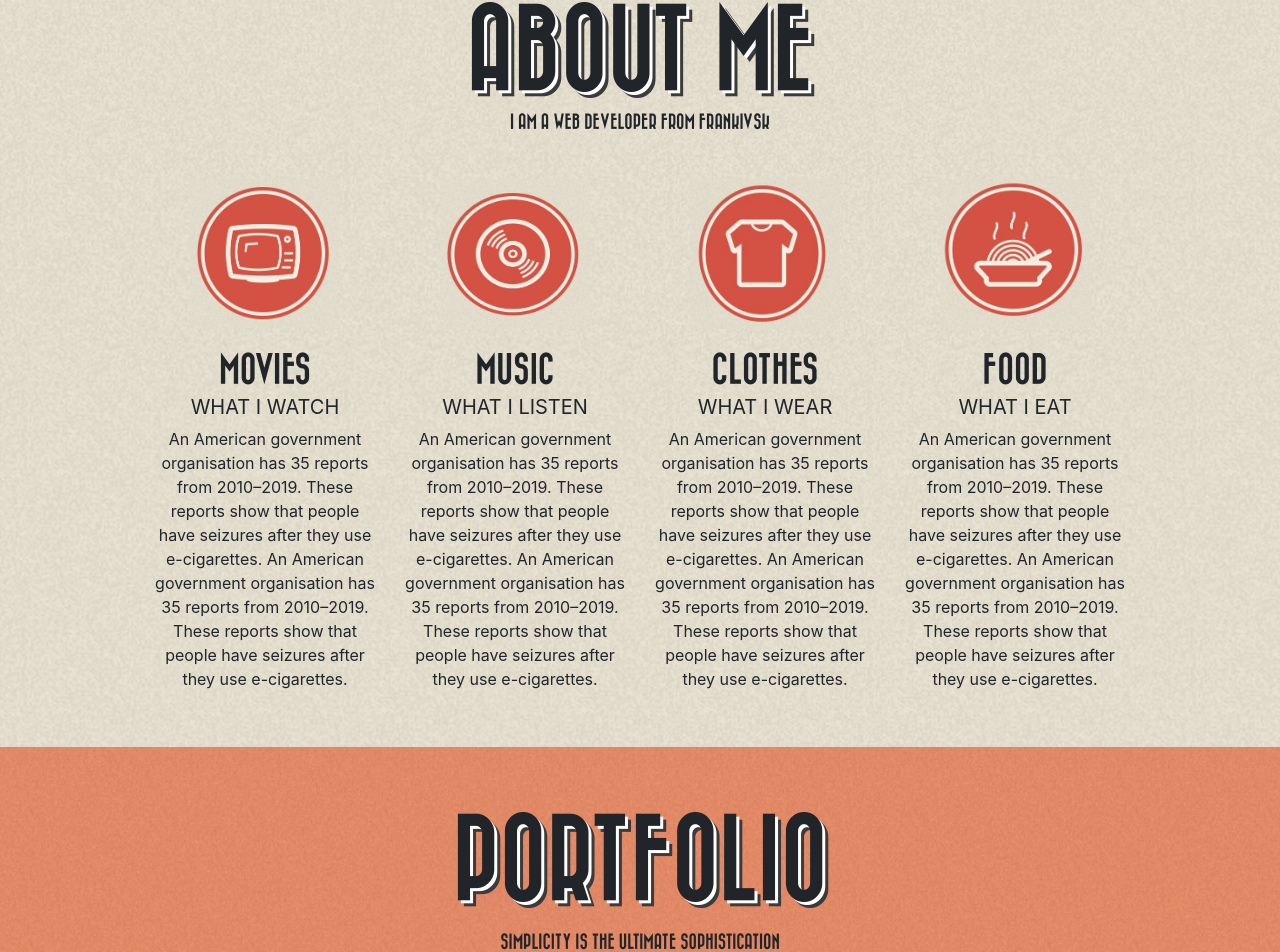
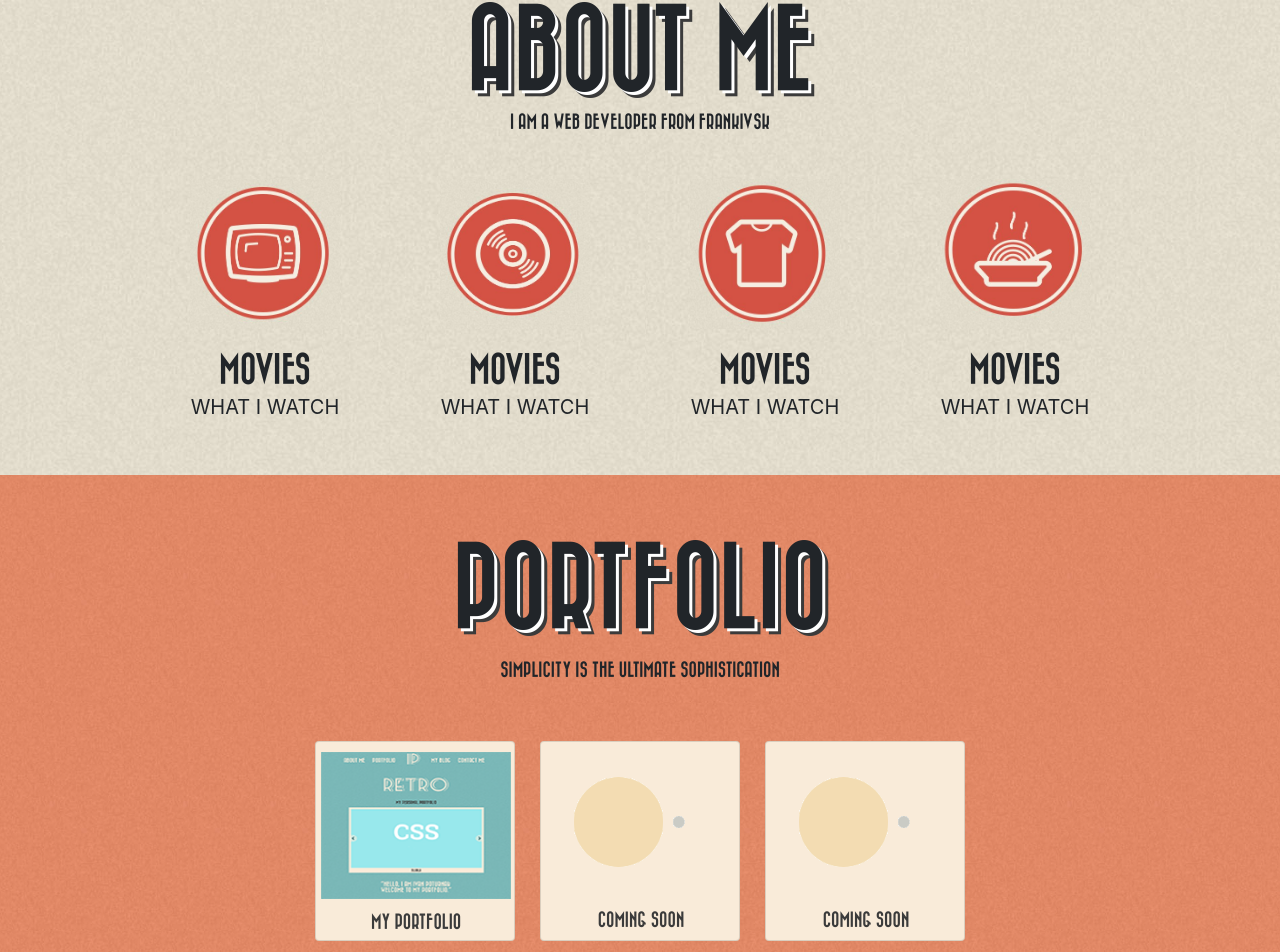
Before and after one commit to Pe4eH6ko/ReactStudy, a React (Create React App) app: page / in a window 1280 px wide. Shown: the part 847-1799 px from the top of the page. Built offline with nearby package versions, Linux system fonts and the light colour scheme.

Commit message:
make aboutme-makeTextMethod

```diff
--- a/src/Aboutme/Aboutme.js
+++ b/src/Aboutme/Aboutme.js
@@ -1,7 +1,27 @@
 import React from 'react';
 import "./Aboutme.scss";
+import $ from 'jquery';
+
 
 class Aboutme extends React.Component{
+    constructor(props){
+        super(props);
+        this.makeText = this.makeText.bind(this);
+        this.state = {
+            elements:[
+                {divClass:'col-md-3 about-column', imgClass:'about-image', src:require('./img/movies.png'), alt:'movies', text:'"./text/movies.txt"'},
+                {divClass:'col-md-3 about-column', imgClass:'about-image', src:require('./img/music.png'), alt:'music', text:'"./text/music.txt"'},
+                {divClass:'col-md-3 about-column', imgClass:'about-image', src:require('./img/clothes.png'), alt:'clothes', text:'"./text/movies.txt"'},
+                {divClass:'col-md-3 about-column', imgClass:'about-image', src:require('./img/food.png'), alt:'food', text:'"./text/movies.txt"'}
+            ]
+        }
+    }
+    componentDidMount(){
+        this.setState({elements: this.state.elements});
+    }
+    makeText(fileAdress){
+
+    }
     render(){
         return(
             <div className = "aboutPart">
@@ -11,16 +31,15 @@ class Aboutme extends React.Component{
                 </div>
                 <div className="container aboutText">
                     <div className="row parts">
-                        <div className="col-md-3 about-column">
-                            <img className="about-image" src={require('./img/movies.png')} alt="movies"></img>
-                            <h2>MOVIES</h2>
-                            <h5>WHAT I WATCH</h5>
-                            <p>An American government organisation has 35 reports from 2010–2019.
-                                These reports show that people have seizures after they use e-cigarettes.
-                                An American government organisation has 35 reports from 2010–2019.
-                                These reports show that people have seizures after they use e-cigarettes.</p>
-                        </div>
-                        <div className="col-md-3 about-column">
+                        {this.state.elements.map((div,i) =>
+                            <div className={div.divClass} key={i}>
+                                <img className={div.imgClass} src={div.src} alt={div.alt}></img>
+                                <h2>MOVIES</h2>
+                                <h5>WHAT I WATCH</h5>
+                                <p className='text'>{this.makeText(div.text)}</p>
+                            </div>
+                        )}
+                        {/* <div className="col-md-3 about-column">
                             <img className="about-image" src={require('./img/music.png')} alt="music"></img>
                             <h2>MUSIC</h2>
                             <h5>WHAT I LISTEN</h5>
@@ -46,7 +65,7 @@ class Aboutme extends React.Component{
                                 These reports show that people have seizures after they use e-cigarettes.
                                 An American government organisation has 35 reports from 2010–2019.
                                 These reports show that people have seizures after they use e-cigarettes.</p>
-                        </div>
+                        </div>                                                             */}
                     </div>
                 </div>
             </div>
```
Also changed, not shown: src/Aboutme/text/clothes.txt (added), src/Aboutme/text/food.txt (added), src/Aboutme/text/movies.txt (added), src/Aboutme/text/music.txt (added).
